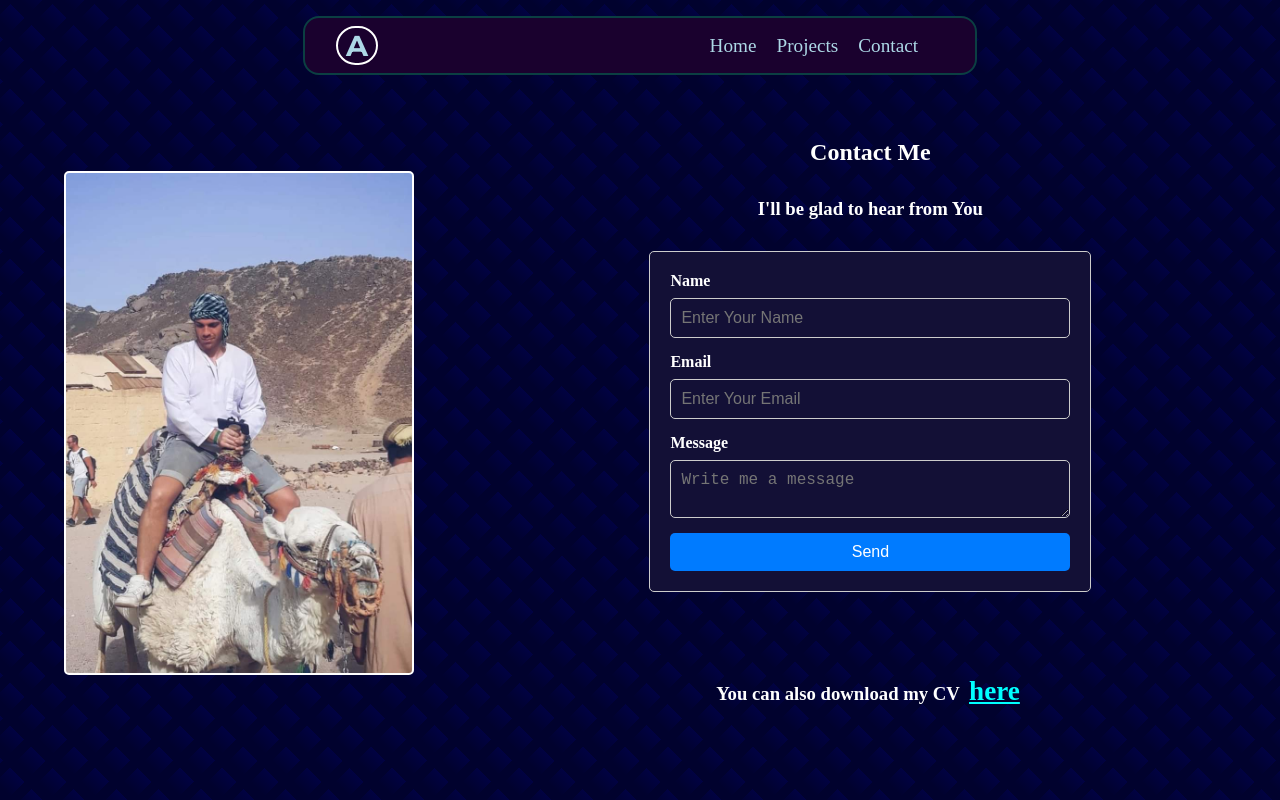
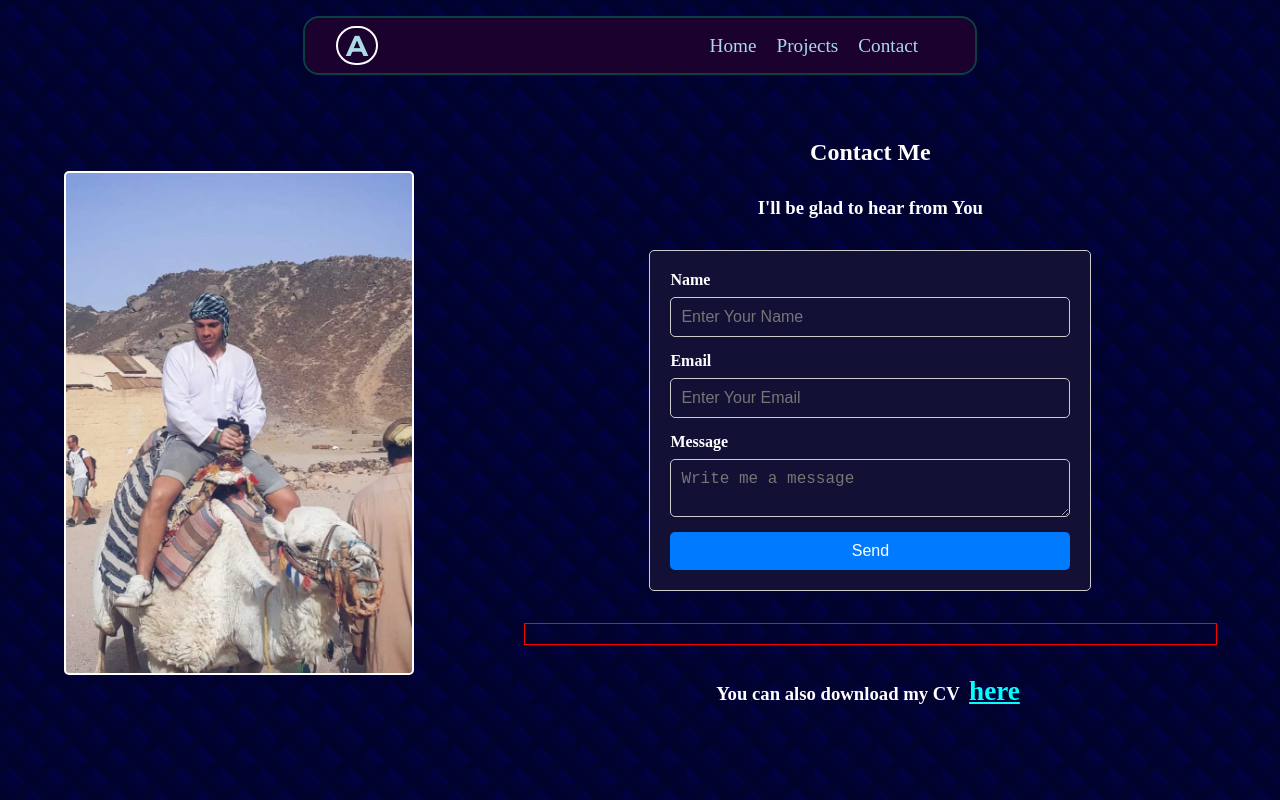
Before and after one commit to Vuckosm91/portfolio-vucko, a React (Vite) app: page /contact in a window 1280 px wide. Built offline with nearby package versions, Linux system fonts and the light colour scheme; some icons are missing.

Commit message:
styled -icons on contact page

```diff
--- a/src/components/IconContainerStyled.tsx
+++ b/src/components/IconContainerStyled.tsx
@@ -6,6 +6,7 @@ export const IconContainerWrap = styled.div`
   gap: 2rem;
   justify-content: center;
   align-items: center;
+  border: 1px solid red;
 
   @media (max-width: 768px) {
     display: grid;
@@ -14,6 +15,7 @@ export const IconContainerWrap = styled.div`
     grid-gap: 20px; /* Razmak između elemenata */
     justify-items: center;
     align-items: center;
+    height: 4rem;
   }
 `;
 
--- a/src/pages/Contact.tsx
+++ b/src/pages/Contact.tsx
@@ -6,6 +6,7 @@ import {
 } from "@icons-pack/react-simple-icons";
 import ContactForm from "./ContactForm";
 import {
+  ContactIconContainerWrap,
   ContactPagePhoto,
   ContactPageSocial,
   ContactPageWrapp,
@@ -26,7 +27,7 @@ const Contact = () => {
           <ContactTextL>Contact Me</ContactTextL>
           <ContactTextM>I'll be glad to hear from You</ContactTextM>
           <ContactForm />
-          <IconContainerWrap>
+          <ContactIconContainerWrap>
             <LinkA
               to="https://www.facebook.com/share/dVg3aW9QaW7VY1DS/"
               target="blank"
@@ -51,7 +52,7 @@ const Contact = () => {
             >
               <SiLinkedin color="cyan" cursor="pointer" />
             </LinkA>
-          </IconContainerWrap>
+          </ContactIconContainerWrap>
           <ContactTextM>
             You can also download my CV{" "}
             <LinkDownload href={cv} download="Aleksandar_Vuckovic.pdf">
--- a/src/pages/ContactStyled.tsx
+++ b/src/pages/ContactStyled.tsx
@@ -126,3 +126,12 @@ export const LinkDownload = styled.a`
   color: cyan;
   font-size: 1.7rem;
 `;
+
+export const ContactIconContainerWrap = styled.div`
+  display: flex;
+  width: 100%;
+  gap: 2rem;
+  justify-content: center;
+  align-items: center;
+  border: 1px solid red;
+`;
```
